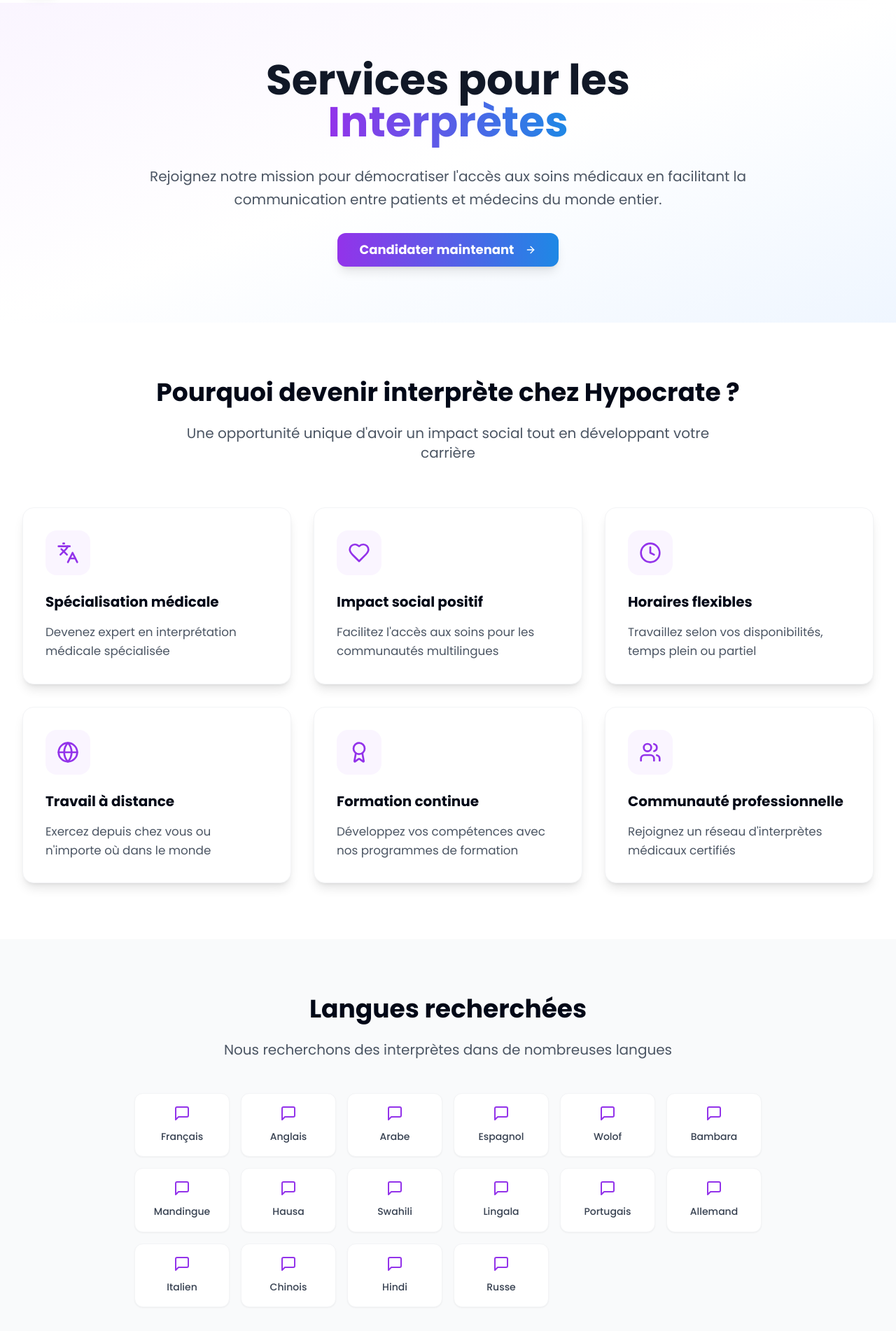
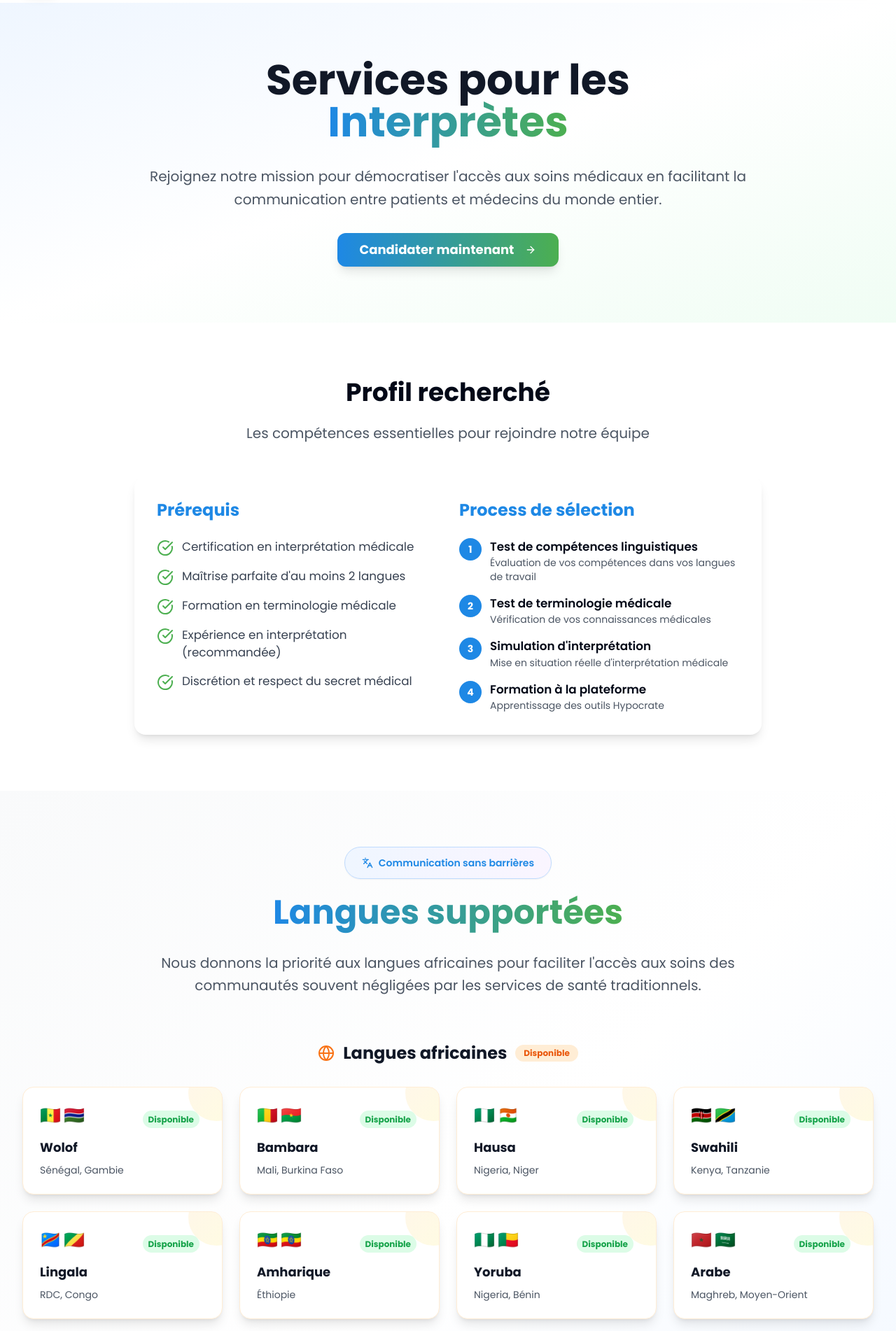
Before and after one commit to forcejesus/hypocrate-teleconsult-afrique, a React (Vite) app: page /services/interpretes in a window 1280 px wide. Shown: the part 80-1982 px from the top of the page at 70% size. Built offline with nearby package versions, Linux system fonts and the light colour scheme.

Commit message:
feat: Improve interpreter services page
The AI updated the "services/interpretes" page to match the main page's gradient, replicated the languages section, and reordered the sections.

```diff
--- a/src/pages/ServiceInterpretes.tsx
+++ b/src/pages/ServiceInterpretes.tsx
@@ -11,9 +11,9 @@ import {
   Award,
   Users,
   CheckCircle,
-  ArrowRight,
-  MessageSquare
+  ArrowRight
 } from 'lucide-react';
+import LanguagesSection from '@/components/sections/LanguagesSection';
 
 const ServiceInterpretes = () => {
   const advantages = [
@@ -49,12 +49,6 @@ const ServiceInterpretes = () => {
     }
   ];
 
-  const languages = [
-    "Français", "Anglais", "Arabe", "Espagnol", "Wolof", "Bambara",
-    "Mandingue", "Hausa", "Swahili", "Lingala", "Portugais", "Allemand",
-    "Italien", "Chinois", "Hindi", "Russe"
-  ];
-
   const requirements = [
     "Certification en interprétation médicale",
     "Maîtrise parfaite d'au moins 2 langues",
@@ -68,13 +62,13 @@ const ServiceInterpretes = () => {
       <Navbar />
       <main className="flex-grow">
         {/* Hero Section */}
-        <section className="bg-gradient-to-br from-purple-50 via-white to-blue-50 py-20">
+        <section className="bg-gradient-to-br from-blue-50 via-white to-green-50 py-20">
           <div className="container-custom">
             <div className="text-center max-w-4xl mx-auto">
               <h1 className="text-4xl md:text-6xl font-bold mb-8">
                 <span className="text-gray-900">Services pour les</span>
                 <br />
-                <span className="bg-gradient-to-r from-purple-600 to-hypocrate-blue bg-clip-text text-transparent">
+                <span className="bg-gradient-to-r from-hypocrate-blue to-hypocrate-green bg-clip-text text-transparent">
                   Interprètes
                 </span>
               </h1>
@@ -82,66 +76,12 @@ const ServiceInterpretes = () => {
                 Rejoignez notre mission pour démocratiser l'accès aux soins médicaux en facilitant
                 la communication entre patients et médecins du monde entier.
               </p>
-              <Button className="bg-gradient-to-r from-purple-600 to-hypocrate-blue hover:from-purple-700 hover:to-blue-600 text-white font-bold text-lg py-6 px-8 rounded-xl shadow-lg hover:shadow-xl transition-all duration-200 transform hover:scale-105" asChild>
+              <Button className="bg-gradient-to-r from-hypocrate-blue to-hypocrate-green hover:from-blue-600 hover:to-green-600 text-white font-bold text-lg py-6 px-8 rounded-xl shadow-lg hover:shadow-xl transition-all duration-200 transform hover:scale-105" asChild>
                 <Link to="/register?type=interprete">
                   Candidater maintenant
                   <ArrowRight className="ml-2 w-5 h-5" />
                 </Link>
               </Button>
-            </div>
-          </div>
-        </section>
-
-        {/* Advantages */}
-        <section className="py-20">
-          <div className="container-custom">
-            <div className="text-center mb-16">
-              <h2 className="text-3xl md:text-4xl font-bold mb-6">
-                Pourquoi devenir interprète chez Hypocrate ?
-              </h2>
-              <p className="text-xl text-gray-600 max-w-3xl mx-auto">
-                Une opportunité unique d'avoir un impact social tout en développant votre carrière
-              </p>
-            </div>
-
-            <div className="grid grid-cols-1 md:grid-cols-2 lg:grid-cols-3 gap-8">
-              {advantages.map((advantage, index) => (
-                <div key={index} className="bg-white p-8 rounded-2xl shadow-lg hover:shadow-xl transition-all duration-300 border border-gray-100">
-                  <div className="bg-purple-50 rounded-2xl p-4 inline-flex mb-6">
-                    {advantage.icon}
-                  </div>
-                  <h3 className="text-xl font-bold mb-4">{advantage.title}</h3>
-                  <p className="text-gray-600 leading-relaxed">{advantage.description}</p>
-                </div>
-              ))}
-            </div>
-          </div>
-        </section>
-
-        {/* Languages */}
-        <section className="py-20 bg-gray-50">
-          <div className="container-custom">
-            <div className="text-center mb-12">
-              <h2 className="text-3xl md:text-4xl font-bold mb-6">
-                Langues recherchées
-              </h2>
-              <p className="text-xl text-gray-600 mb-8">
-                Nous recherchons des interprètes dans de nombreuses langues
-              </p>
-            </div>
-
-            <div className="max-w-4xl mx-auto">
-              <div className="grid grid-cols-2 md:grid-cols-4 lg:grid-cols-6 gap-4">
-                {languages.map((language, index) => (
-                  <div key={index} className="bg-white p-4 rounded-xl shadow-sm border border-gray-100 text-center hover:shadow-md transition-all duration-200">
-                    <MessageSquare className="w-6 h-6 text-purple-600 mx-auto mb-2" />
-                    <span className="text-sm font-medium text-gray-700">{language}</span>
-                  </div>
-                ))}
-              </div>
-              <p className="text-center text-gray-600 mt-8">
-                Votre langue n'est pas listée ? <Link to="/contact" className="text-purple-600 hover:underline">Contactez-nous</Link>
-              </p>
             </div>
           </div>
         </section>
@@ -162,11 +102,11 @@ const ServiceInterpretes = () => {
               <div className="bg-white p-8 rounded-2xl shadow-lg">
                 <div className="grid grid-cols-1 md:grid-cols-2 gap-8">
                   <div>
-                    <h3 className="text-2xl font-bold mb-6 text-purple-600">Prérequis</h3>
+                    <h3 className="text-2xl font-bold mb-6 text-hypocrate-blue">Prérequis</h3>
                     <ul className="space-y-4">
                       {requirements.map((requirement, index) => (
                         <li key={index} className="flex items-start">
-                          <CheckCircle className="w-6 h-6 text-purple-500 mr-3 flex-shrink-0 mt-0.5" />
+                          <CheckCircle className="w-6 h-6 text-hypocrate-green mr-3 flex-shrink-0 mt-0.5" />
                           <span className="text-gray-700">{requirement}</span>
                         </li>
                       ))}
@@ -174,31 +114,31 @@ const ServiceInterpretes = () => {
                   </div>
 
                   <div>
-                    <h3 className="text-2xl font-bold mb-6 text-purple-600">Process de sélection</h3>
+                    <h3 className="text-2xl font-bold mb-6 text-hypocrate-blue">Process de sélection</h3>
                     <div className="space-y-4">
                       <div className="flex items-start">
-                        <div className="bg-purple-500 text-white rounded-full w-8 h-8 flex items-center justify-center text-sm font-bold mr-3 flex-shrink-0">1</div>
+                        <div className="bg-hypocrate-blue text-white rounded-full w-8 h-8 flex items-center justify-center text-sm font-bold mr-3 flex-shrink-0">1</div>
                         <div>
                           <p className="font-semibold">Test de compétences linguistiques</p>
                           <p className="text-gray-600 text-sm">Évaluation de vos compétences dans vos langues de travail</p>
                         </div>
                       </div>
                       <div className="flex items-start">
-                        <div className="bg-purple-500 text-white rounded-full w-8 h-8 flex items-center justify-center text-sm font-bold mr-3 flex-shrink-0">2</div>
+                        <div className="bg-hypocrate-blue text-white rounded-full w-8 h-8 flex items-center justify-center text-sm font-bold mr-3 flex-shrink-0">2</div>
                         <div>
                           <p className="font-semibold">Test de terminologie médicale</p>
                           <p className="text-gray-600 text-sm">Vérification de vos connaissances médicales</p>
                         </div>
                       </div>
                       <div className="flex items-start">
-                        <div className="bg-purple-500 text-white rounded-full w-8 h-8 flex items-center justify-center text-sm font-bold mr-3 flex-shrink-0">3</div>
+                        <div className="bg-hypocrate-blue text-white rounded-full w-8 h-8 flex items-center justify-center text-sm font-bold mr-3 flex-shrink-0">3</div>
                         <div>
                           <p className="font-semibold">Simulation d'interprétation</p>
                           <p className="text-gray-600 text-sm">Mise en situation réelle d'interprétation médicale</p>
                         </div>
                       </div>
                       <div className="flex items-start">
-                        <div className="bg-purple-500 text-white rounded-full w-8 h-8 flex items-center justify-center text-sm font-bold mr-3 flex-shrink-0">4</div>
+                        <div className="bg-hypocrate-blue text-white rounded-full w-8 h-8 flex items-center justify-center text-sm font-bold mr-3 flex-shrink-0">4</div>
                         <div>
                           <p className="font-semibold">Formation à la plateforme</p>
                           <p className="text-gray-600 text-sm">Apprentissage des outils Hypocrate</p>
@@ -212,8 +152,37 @@ const ServiceInterpretes = () => {
           </div>
         </section>
 
+        {/* Languages Section from Homepage */}
+        <LanguagesSection />
+
+        {/* Advantages */}
+        <section className="py-20">
+          <div className="container-custom">
+            <div className="text-center mb-16">
+              <h2 className="text-3xl md:text-4xl font-bold mb-6">
+                Pourquoi devenir interprète chez Hypocrate ?
+              </h2>
+              <p className="text-xl text-gray-600 max-w-3xl mx-auto">
+                Une opportunité unique d'avoir un impact social tout en développant votre carrière
+              </p>
+            </div>
+
+            <div className="grid grid-cols-1 md:grid-cols-2 lg:grid-cols-3 gap-8">
+              {advantages.map((advantage, index) => (
+                <div key={index} className="bg-white p-8 rounded-2xl shadow-lg hover:shadow-xl transition-all duration-300 border border-gray-100">
+                  <div className="bg-gradient-to-br from-blue-50 to-green-50 rounded-2xl p-4 inline-flex mb-6">
+                    {advantage.icon}
+                  </div>
+                  <h3 className="text-xl font-bold mb-4">{advantage.title}</h3>
+                  <p className="text-gray-600 leading-relaxed">{advantage.description}</p>
+                </div>
+              ))}
+            </div>
+          </div>
+        </section>
+
         {/* CTA */}
-        <section className="py-20 bg-gradient-to-r from-purple-600 to-hypocrate-blue text-white">
+        <section className="py-20 bg-gradient-to-r from-hypocrate-blue to-hypocrate-green text-white">
           <div className="container-custom text-center">
             <h2 className="text-3xl md:text-4xl font-bold mb-6">
               Rejoignez notre mission
@@ -221,7 +190,7 @@ const ServiceInterpretes = () => {
             <p className="text-xl mb-8 opacity-90">
               Devenez un pont entre les cultures pour faciliter l'accès aux soins
             </p>
-            <Button className="bg-white text-purple-600 hover:bg-gray-100 font-bold text-lg py-6 px-8 rounded-xl shadow-lg transition-all duration-200" asChild>
+            <Button className="bg-white text-hypocrate-blue hover:bg-gray-100 font-bold text-lg py-6 px-8 rounded-xl shadow-lg transition-all duration-200" asChild>
               <Link to="/register?type=interprete">
                 Commencer ma candidature
               </Link>
```
